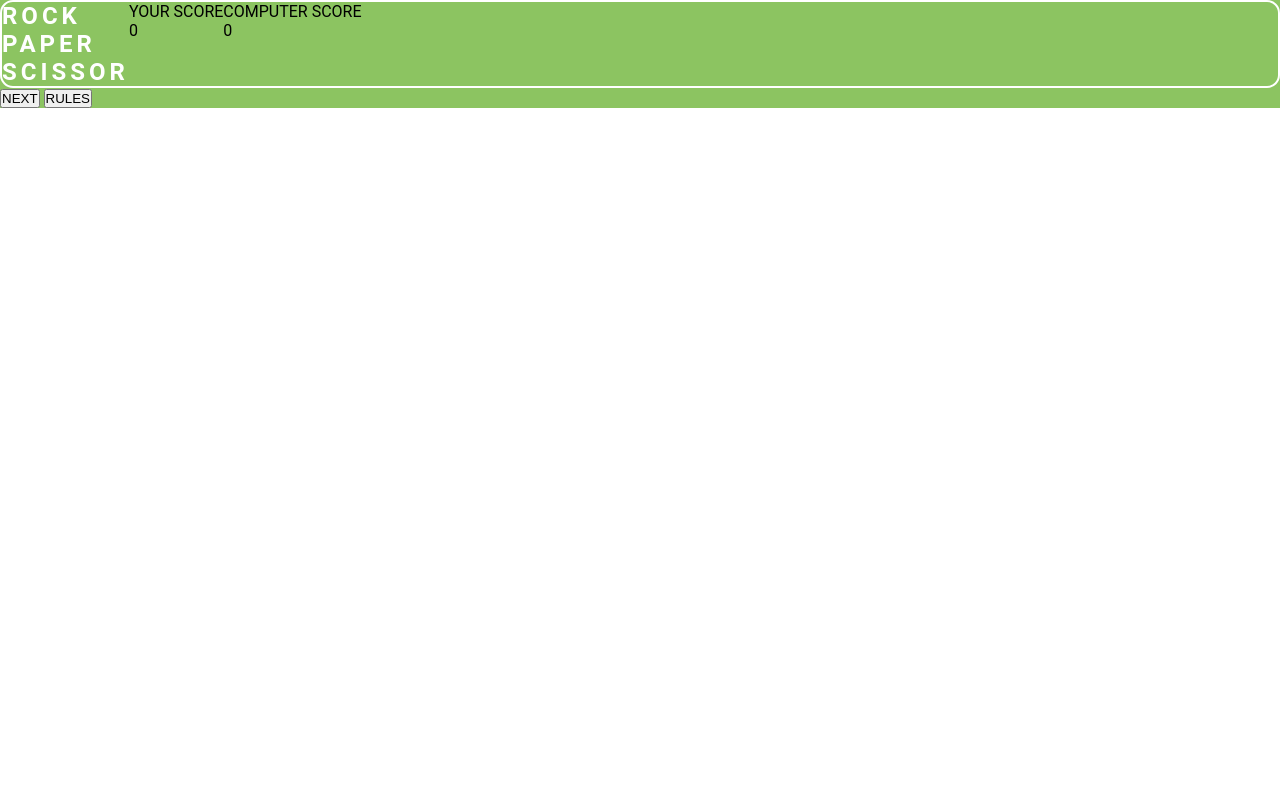
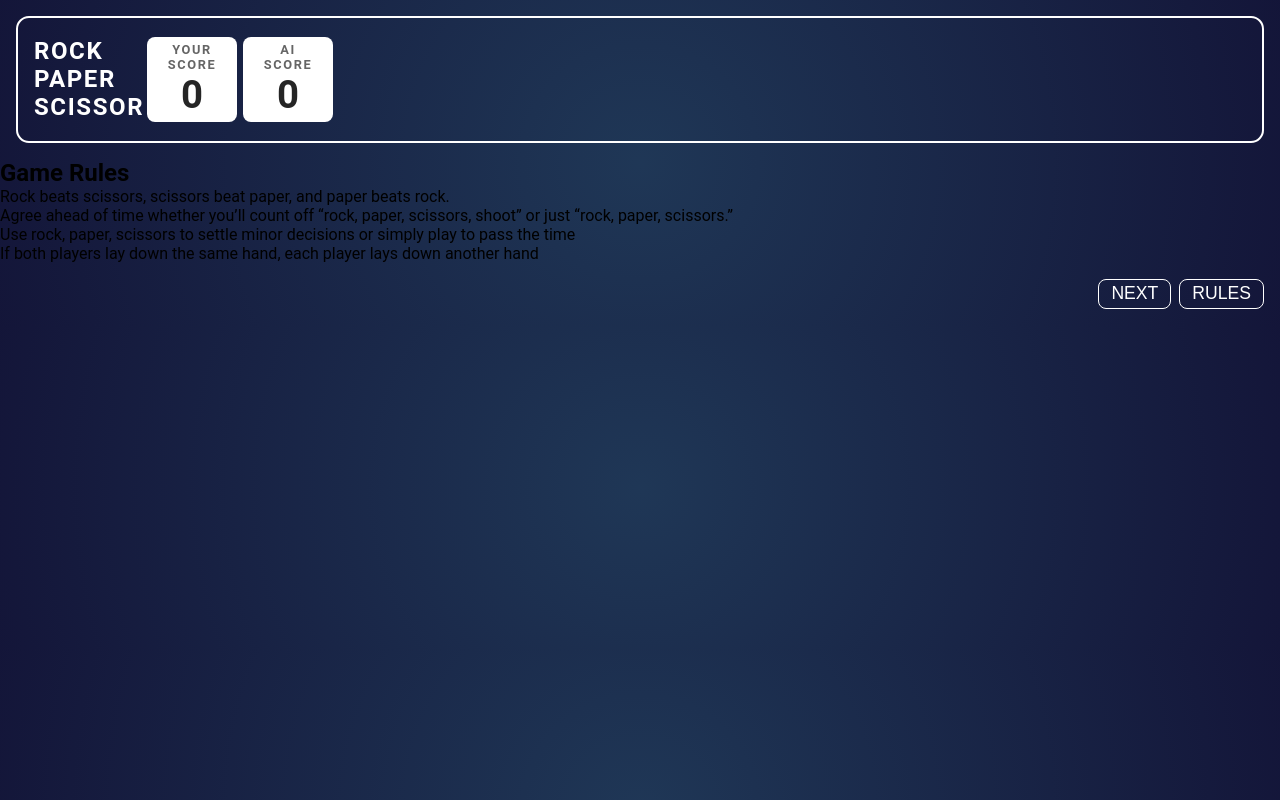
Before and after one commit to priyanshuharshbodhi1/stone-paper-scissors, a plain HTML site: page index.html in a window 1280 px wide. Drawn offline with Linux system fonts and the light colour scheme.

Commit message:
made basic ui

```diff
--- a/index.html
+++ b/index.html
@@ -15,16 +15,36 @@
           SCISSOR
         </div>
 
-          <div class="player-score">
-            YOUR SCORE <br />
-            0
-          </div>
-          <div class="computer-score">
-            COMPUTER SCORE <br />
-            0
-          </div>
+        <div class="player-score score">
+          <div class="score-title">YOUR SCORE</div>
+          <div class="score-number">0</div>
+        </div>
+        <div class="computer-score score">
+          <div class="score-title">AI<br />SCORE</div>
+          <div class="score-number">0</div>
+        </div>
       </div>
       <div class="player-choice"></div>
+      <div class="game-rules">
+        <h2>Game Rules</h2>
+        <ul>
+          <li>
+            Rock beats scissors, scissors beat paper, and paper beats rock.
+          </li>
+          <li>
+            Agree ahead of time whether you’ll count off “rock, paper, scissors,
+            shoot” or just “rock, paper, scissors.”
+          </li>
+          <li>
+            Use rock, paper, scissors to settle minor decisions or simply play
+            to pass the time
+          </li>
+          <li>
+            If both players lay down the same hand, each player lays down
+            another hand
+          </li>
+        </ul>
+      </div>
       <div class="lower-panel">
         <button>NEXT</button>
         <button>RULES</button>
--- a/styles.css
+++ b/styles.css
@@ -4,31 +4,78 @@
   box-sizing: border-box;
 }
 
-@import url('https://fonts.googleapis.com/css2?family=Roboto:wght@400;700&display=swap');
+@import url("https://fonts.googleapis.com/css2?family=Roboto:wght@400;700&display=swap");
 
 body {
-  font-family: 'Roboto', sans-serif;
+  font-family: "Roboto", sans-serif;
+  background: radial-gradient(circle, hsl(214, 47%, 23%), hsl(237, 49%, 15%));
 }
 
-
 .main-container {
-    display: flex;
-    flex-direction: column;
-    background: #8CC461;
+  display: flex;
+  flex-direction: column;
 }
 
 .score-panel {
-    display: flex;
+  display: flex;
   border-radius: 0.8125rem;
   border: 2px solid #fff;
-  background: #1c307800;
+  padding: 1rem;
+  margin: 1rem;
 }
 
 .header {
-    color: #FFF;
-font-size: 1.5rem;
+  color: #fff;
+  font-size: 1.5rem;
+  font-style: normal;
+  font-weight: 600;
+  line-height: normal;
+  letter-spacing: 0.1rem;
+  margin-top: 3px;
+}
+
+.score {
+    border-radius: 8px;
+    background: #fff;
+    text-align: center;
+    width: 5.6rem;
+    margin: 0.2rem;
+    padding: 0.3rem;
+}
+
+.score-title{
+    color: #656565;
+font-size: 0.8rem;
 font-style: normal;
 font-weight: 600;
 line-height: normal;
-letter-spacing: 0.25rem;
+letter-spacing: .1rem;
 }
+
+.score-number{
+    color: #252525;
+text-align: center;
+font-size: 2.4rem;
+font-style: normal;
+font-weight: 700;
+line-height: normal;
+}
+
+.lower-panel {
+  display: flex;
+  justify-content: flex-end;
+  gap: 0.5rem;
+  margin: 1rem;
+}
+
+button {
+  border-radius: 8px;
+  border: 1.9px solid #fff;
+  background: rgba(217, 217, 217, 0);
+  color: #fff;
+  font-size: 1.1rem;
+  font-style: normal;
+  font-weight: 500;
+  line-height: normal;
+  padding: 3.5px 12px;
+}
```
